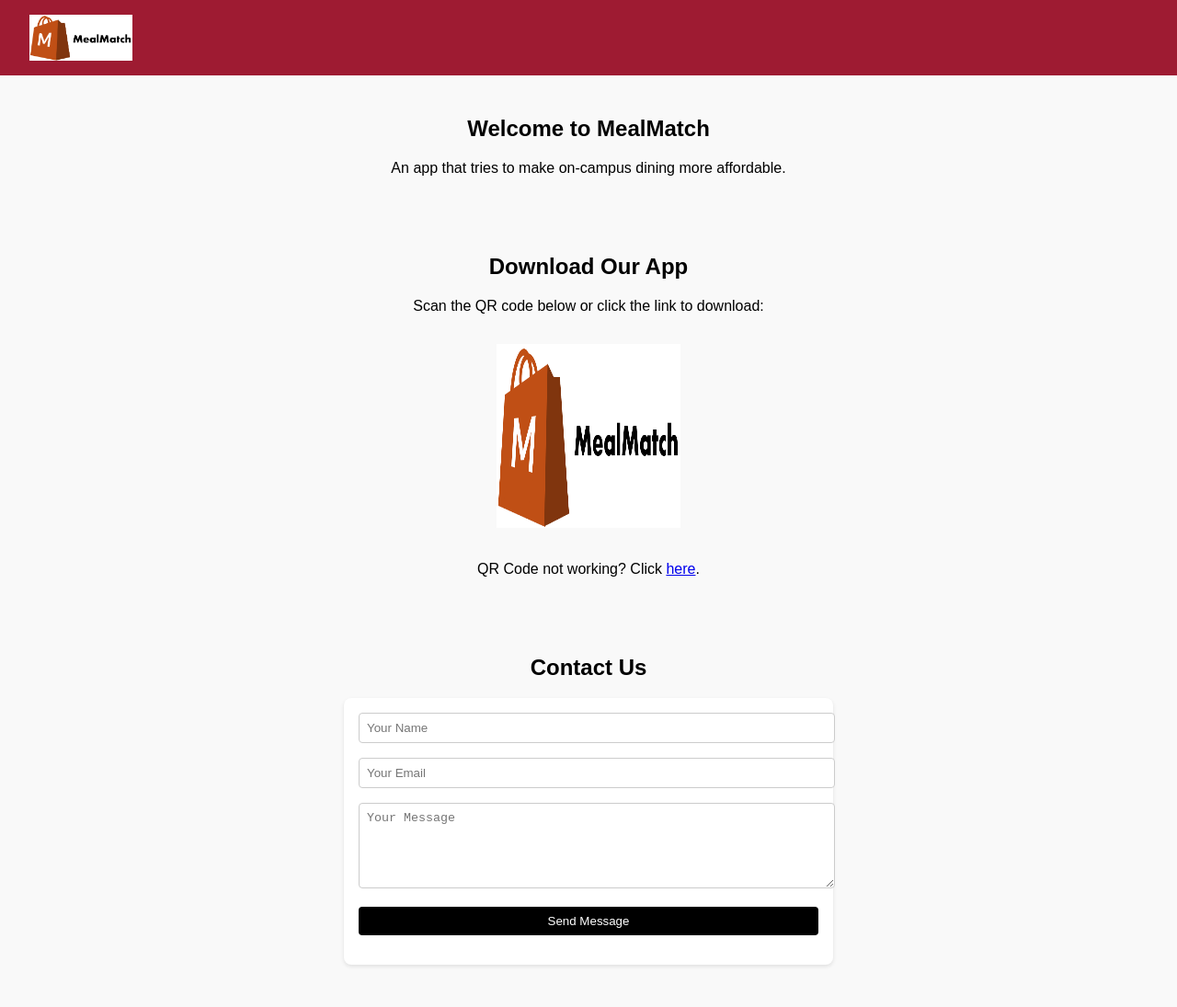
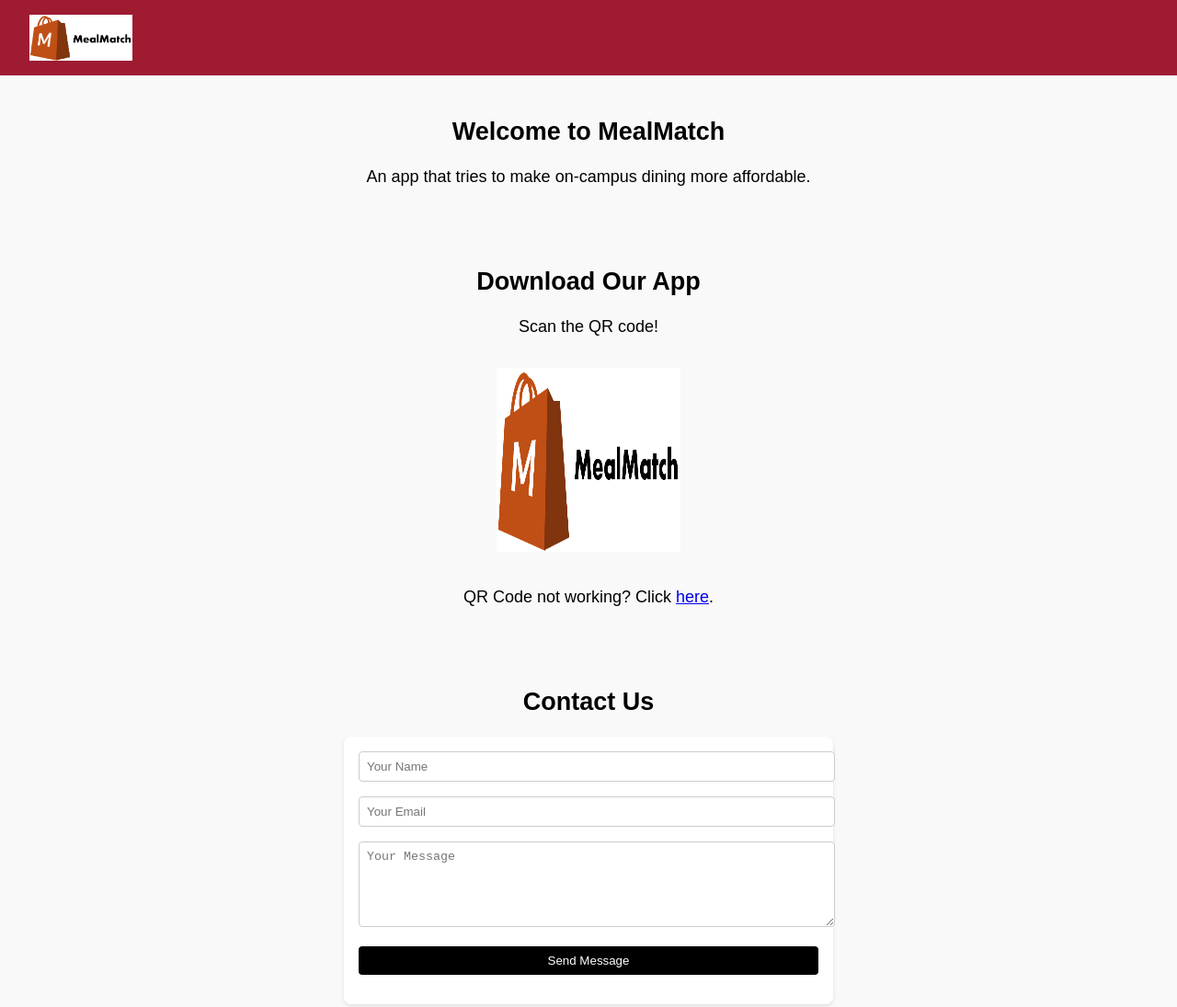
Before and after one commit to meal-match/website, a plain HTML site: page index.html in a window 1280 px wide. Shown: the whole page at 92% size. Drawn offline with Linux system fonts and the light colour scheme.

Commit message:
increase font size

```diff
--- a/index.html
+++ b/index.html
@@ -43,6 +43,8 @@
       justify-content: center;
       align-items: center;
       min-height: 100vh;
+
+      font-size: 18px;
     }
 
     header {
@@ -120,7 +122,7 @@
 
   <section class="qr-code">
     <h2>Download Our App</h2>
-    <p>Scan the QR code below or click the link to download:</p>
+    <p>Scan the QR code!</p>
     <img src="MealMatchLogo.png" alt="QR Code to download the app">
     <p>QR Code not working? Click <a href="MealMatch Download Link" target="_blank">here</a>.</p>
   </section>
```
